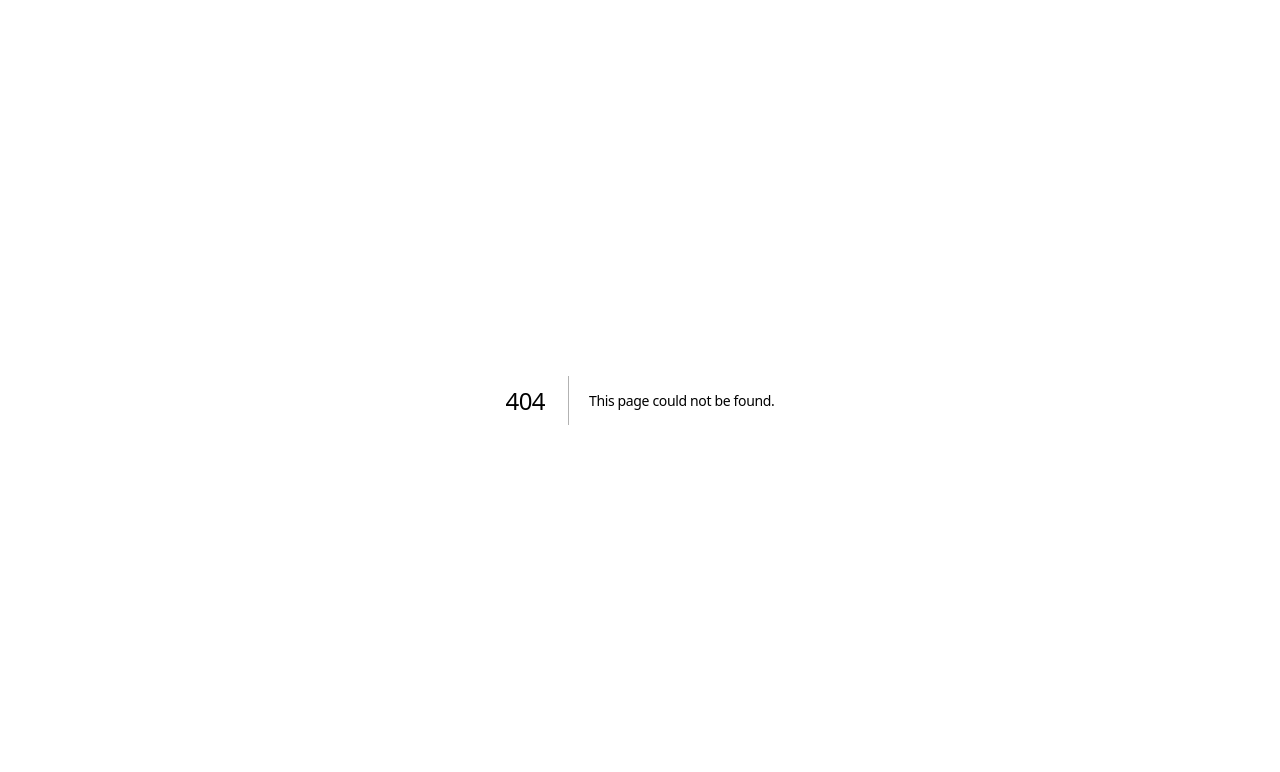
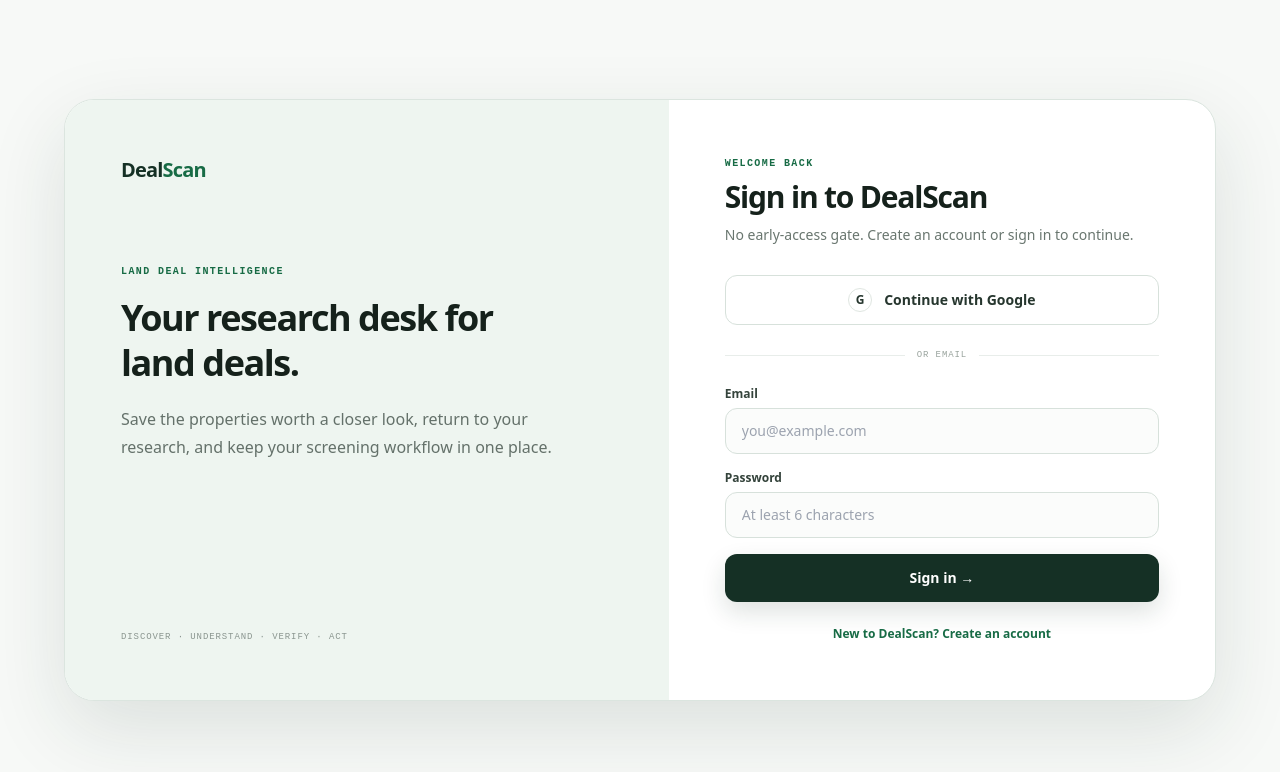
Before and after one commit to doriaphiri82-glitch/dealscan, a Next.js app in the folder landing/: page /auth in a window 1280 px wide. Before the commit this address had no page. Shown: the top 772 px of the page. Built offline with nearby package versions, Linux system fonts and the light colour scheme.

Commit message:
Add real DealScan sign-in and account creation UI

```diff
--- /dev/null
+++ b/landing/app/auth/page.tsx
@@ -0,0 +1,107 @@
+'use client'
+
+import { FormEvent, useEffect, useState } from 'react'
+import { useRouter, useSearchParams } from 'next/navigation'
+import { createSupabaseBrowserClient } from '@/lib/supabase-browser'
+
+export default function AuthPage() {
+  const router = useRouter()
+  const searchParams = useSearchParams()
+  const [mode, setMode] = useState<'signin' | 'signup'>('signin')
+  const [email, setEmail] = useState('')
+  const [password, setPassword] = useState('')
+  const [busy, setBusy] = useState(false)
+  const [message, setMessage] = useState('')
+  const [error, setError] = useState('')
+
+  useEffect(() => {
+    if (searchParams.get('error')) setError('We could not complete that sign-in. Please try again.')
+  }, [searchParams])
+
+  const submit = async (event: FormEvent) => {
+    event.preventDefault()
+    setBusy(true)
+    setError('')
+    setMessage('')
+    try {
+      const supabase = createSupabaseBrowserClient()
+      const result = mode === 'signin'
+        ? await supabase.auth.signInWithPassword({ email, password })
+        : await supabase.auth.signUp({ email, password, options: { emailRedirectTo: `${window.location.origin}/auth/callback` } })
+
+      if (result.error) throw result.error
+      if (mode === 'signup' && !result.data.session) {
+        setMessage('Check your email to confirm your account, then come back to DealScan.')
+      } else {
+        router.push('/my-dealscan')
+        router.refresh()
+      }
+    } catch (err) {
+      setError(err instanceof Error ? err.message : 'Authentication failed. Please try again.')
+    } finally {
+      setBusy(false)
+    }
+  }
+
+  const google = async () => {
+    setBusy(true)
+    setError('')
+    try {
+      const supabase = createSupabaseBrowserClient()
+      const { error: authError } = await supabase.auth.signInWithOAuth({
+        provider: 'google',
+        options: { redirectTo: `${window.location.origin}/auth/callback` },
+      })
+      if (authError) throw authError
+    } catch (err) {
+      setError(err instanceof Error ? err.message : 'Google sign-in failed. Please try again.')
+      setBusy(false)
+    }
+  }
+
+  return (
+    <main className="min-h-screen bg-[#f7f9f7] px-4 py-10 sm:px-6 lg:px-8">
+      <div className="mx-auto flex min-h-[calc(100vh-5rem)] max-w-6xl items-center justify-center">
+        <div className="grid w-full overflow-hidden rounded-[30px] border border-[#dbe5df] bg-white shadow-[0_28px_80px_rgba(25,49,38,.12)] lg:grid-cols-[1.05fr_.95fr]">
+          <section className="hidden bg-[#eef5f0] p-10 lg:flex lg:flex-col lg:justify-between xl:p-14">
+            <div>
+              <a href="/" className="text-xl font-black tracking-[-.04em] text-[#153025]">Deal<span className="text-[#176b45]">Scan</span></a>
+              <div className="mt-20 max-w-md">
+                <p className="font-mono text-[10px] font-bold uppercase tracking-[.14em] text-[#176b45]">Land deal intelligence</p>
+                <h1 className="mt-4 text-4xl font-black leading-tight tracking-[-.04em] text-[#15211b]">Your research desk for land deals.</h1>
+                <p className="mt-5 text-base leading-7 text-[#64716a]">Save the properties worth a closer look, return to your research, and keep your screening workflow in one place.</p>
+              </div>
+            </div>
+            <p className="font-mono text-[9px] uppercase tracking-[.1em] text-[#8a958f]">Discover · Understand · Verify · Act</p>
+          </section>
+
+          <section className="p-6 sm:p-10 xl:p-14">
+            <div className="mb-8 lg:hidden"><a href="/" className="text-xl font-black tracking-[-.04em] text-[#153025]">Deal<span className="text-[#176b45]">Scan</span></a></div>
+            <div className="mb-7">
+              <p className="font-mono text-[10px] font-bold uppercase tracking-[.14em] text-[#176b45]">{mode === 'signin' ? 'Welcome back' : 'Create your account'}</p>
+              <h2 className="mt-2 text-3xl font-black tracking-[-.04em] text-[#15211b]">{mode === 'signin' ? 'Sign in to DealScan' : 'Start your DealScan workspace'}</h2>
+              <p className="mt-2 text-sm leading-6 text-[#69766f]">No early-access gate. Create an account or sign in to continue.</p>
+            </div>
+
+            <button type="button" onClick={google} disabled={busy} className="flex w-full items-center justify-center gap-3 rounded-xl border border-[#d7e1db] bg-white px-4 py-3 text-sm font-bold text-[#26362e] transition hover:-translate-y-0.5 hover:border-[#b9cfc1] hover:shadow-sm disabled:cursor-not-allowed disabled:opacity-60">
+              <span className="grid h-6 w-6 place-items-center rounded-full border border-[#dfe6e1] text-xs font-black">G</span>
+              Continue with Google
+            </button>
+
+            <div className="my-6 flex items-center gap-3"><div className="h-px flex-1 bg-[#e8edea]"/><span className="font-mono text-[9px] uppercase tracking-[.1em] text-[#9aa49e]">or email</span><div className="h-px flex-1 bg-[#e8edea]"/></div>
+
+            <form onSubmit={submit} className="space-y-4">
+              <label className="block"><span className="mb-1.5 block text-xs font-bold text-[#34433b]">Email</span><input type="email" autoComplete="email" required value={email} onChange={e => setEmail(e.target.value)} className="w-full rounded-xl border border-[#d7e1db] bg-[#fbfcfb] px-4 py-3 text-sm text-[#15211b] outline-none transition focus:border-[#176b45] focus:ring-4 focus:ring-[#176b45]/10" placeholder="you@example.com" /></label>
+              <label className="block"><span className="mb-1.5 block text-xs font-bold text-[#34433b]">Password</span><input type="password" autoComplete={mode === 'signin' ? 'current-password' : 'new-password'} required minLength={6} value={password} onChange={e => setPassword(e.target.value)} className="w-full rounded-xl border border-[#d7e1db] bg-[#fbfcfb] px-4 py-3 text-sm text-[#15211b] outline-none transition focus:border-[#176b45] focus:ring-4 focus:ring-[#176b45]/10" placeholder="At least 6 characters" /></label>
+              {error && <p role="alert" className="rounded-xl border border-[#ecd5d0] bg-[#fff7f5] px-3 py-2.5 text-xs font-semibold text-[#9a4c3d]">{error}</p>}
+              {message && <p role="status" className="rounded-xl border border-[#cfe1d6] bg-[#eef7f1] px-3 py-2.5 text-xs font-semibold text-[#176b45]">{message}</p>}
+              <button disabled={busy} className="w-full rounded-xl bg-[#153025] px-4 py-3.5 text-sm font-bold text-white shadow-[0_10px_24px_rgba(21,48,37,.14)] transition hover:-translate-y-0.5 hover:bg-[#176b45] disabled:cursor-not-allowed disabled:opacity-60">{busy ? 'Please wait…' : mode === 'signin' ? 'Sign in →' : 'Create account →'}</button>
+            </form>
+
+            <button type="button" onClick={() => { setMode(mode === 'signin' ? 'signup' : 'signin'); setError(''); setMessage('') }} className="mt-6 w-full text-center text-xs font-bold text-[#176b45] hover:underline">{mode === 'signin' ? 'New to DealScan? Create an account' : 'Already have an account? Sign in'}</button>
+          </section>
+        </div>
+      </div>
+    </main>
+  )
+}
```
